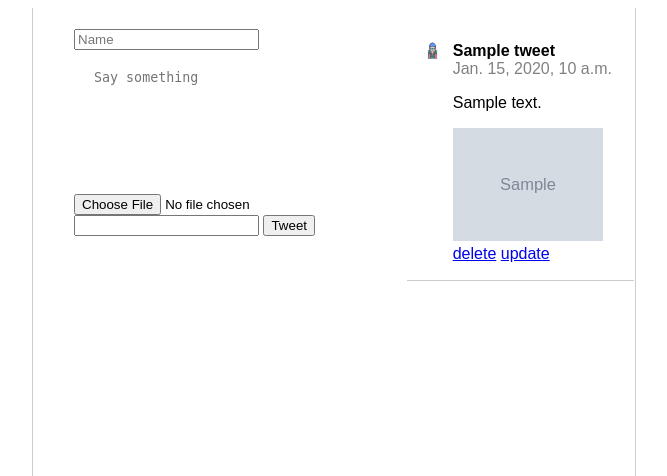
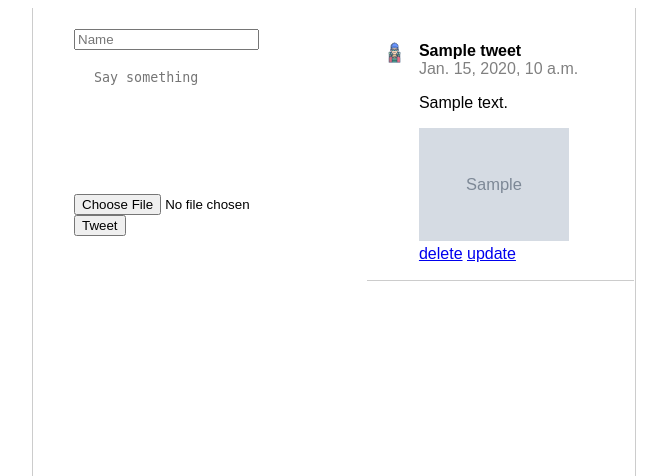
Before and after one commit to Soressa/Twitter_Clone, a Django app: template tweets/templates/tweets.html in a window 1280 px wide. Shown: the top 476 px of the page, without its empty margins (306-973 px from the left). Run offline with Django 3.2, Linux system fonts and the light colour scheme; the template is opened without the code that fills it: most values are stand-ins (such as "Sample title", 1, 10 or a date in 2020); grey boxes marked "Sample" are stand-in pictures.

Commit message:
added html part

```diff
--- a/tweets/templates/tweets.html
+++ b/tweets/templates/tweets.html
@@ -9,8 +9,9 @@
             <input type="text" name="name" placeholder="Name" required>
             <textarea name="body" placeholder="Say something" required></textarea>
             <input class="form-control form-control-sm" name="image" type="file">
-            <input class="mb-0"/>
+            <section class="mb-0">
             <input type="submit" value="Tweet"/>
+            </section>
         </form>
     </section>
     <section class="tweets">
```
